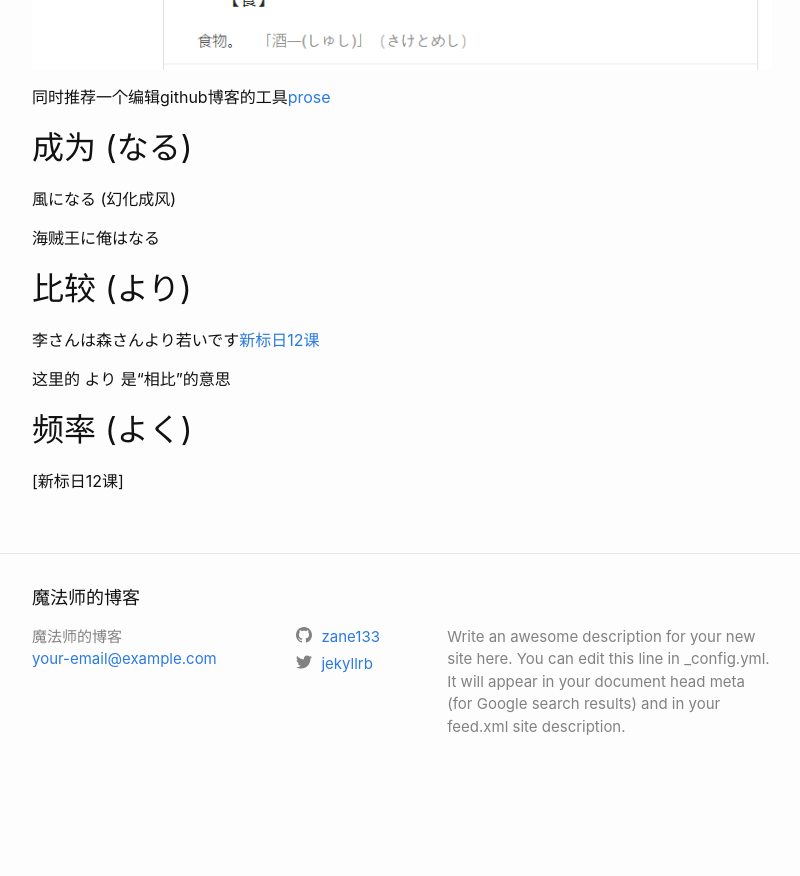
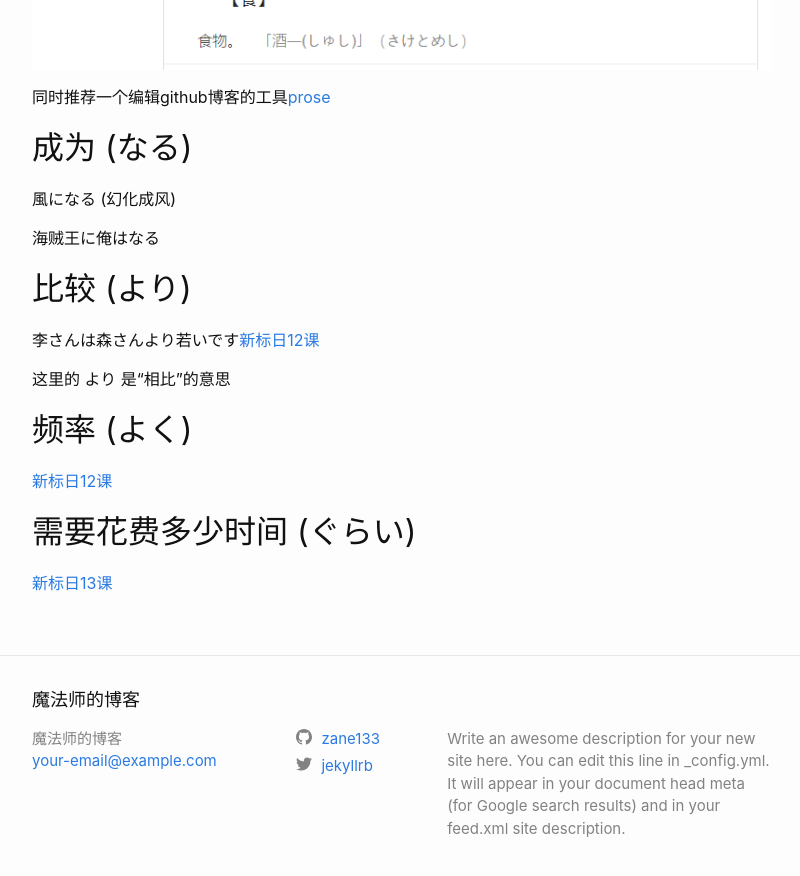
Before and after one commit to zane133/zane133.github.io, a Jekyll site: the page built from _posts/2019-08-17-japanese_study.markdown, in a window 1280 px wide and 900 px high, scrolled down 583 px. Shown: the top 876 px of the window, without its empty margins (238-1038 px from the left). Built offline with Jekyll 4.4.1, drawn with Linux system fonts in a browser that asks for light colours; before the commit the page ends 1381 px from its top, so only the background shows below that.

Commit message:
Update 2019-08-17-japanese_study.markdown

```diff
--- a/_posts/2019-08-17-japanese_study.markdown
+++ b/_posts/2019-08-17-japanese_study.markdown
@@ -22,4 +22,8 @@ Google可以在搜索词的尾部加上 **とは**
 这里的 より 是“相比”的意思
 
 ## 频率 (よく)
-[新标日12课]
+[新标日12课](https://www.bilibili.com/video/av14150839/?p=14)
+
+## 需要花费多少时间 (ぐらい)
+
+[新标日13课](https://www.bilibili.com/video/av14150839/?p=15)
```
